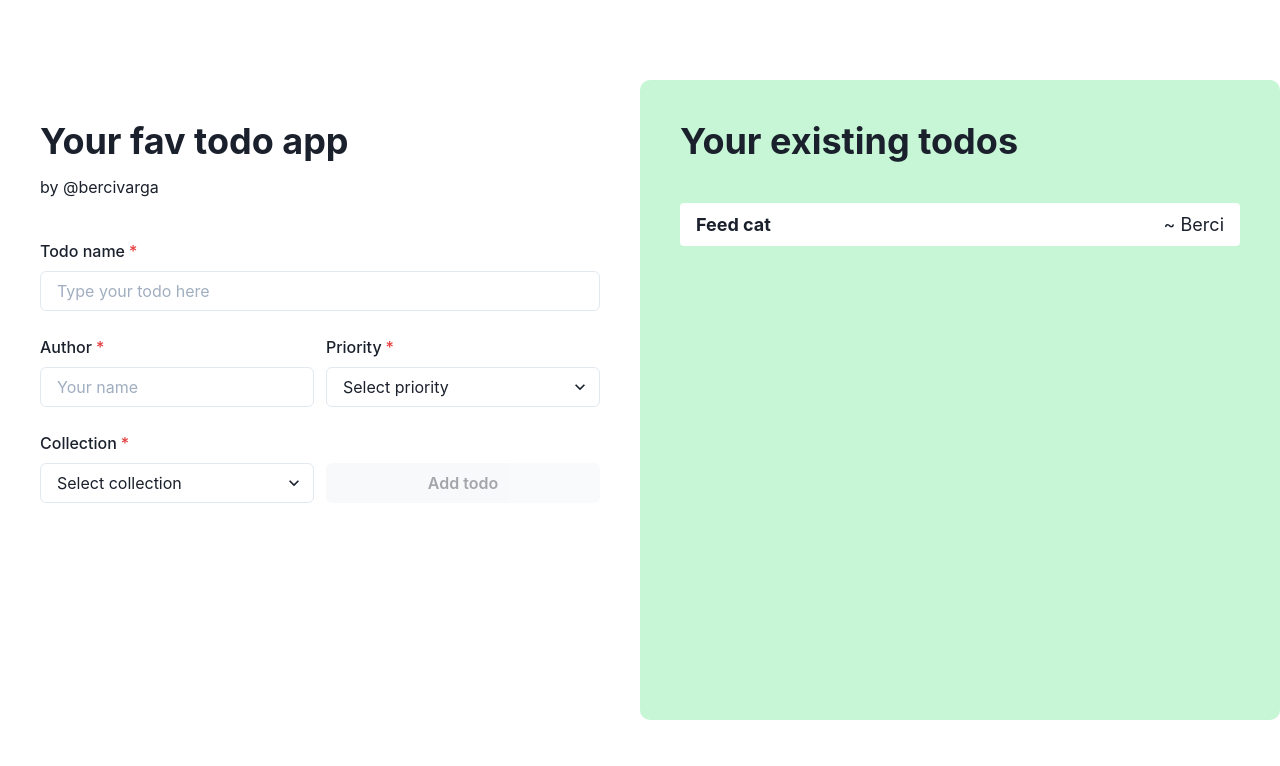
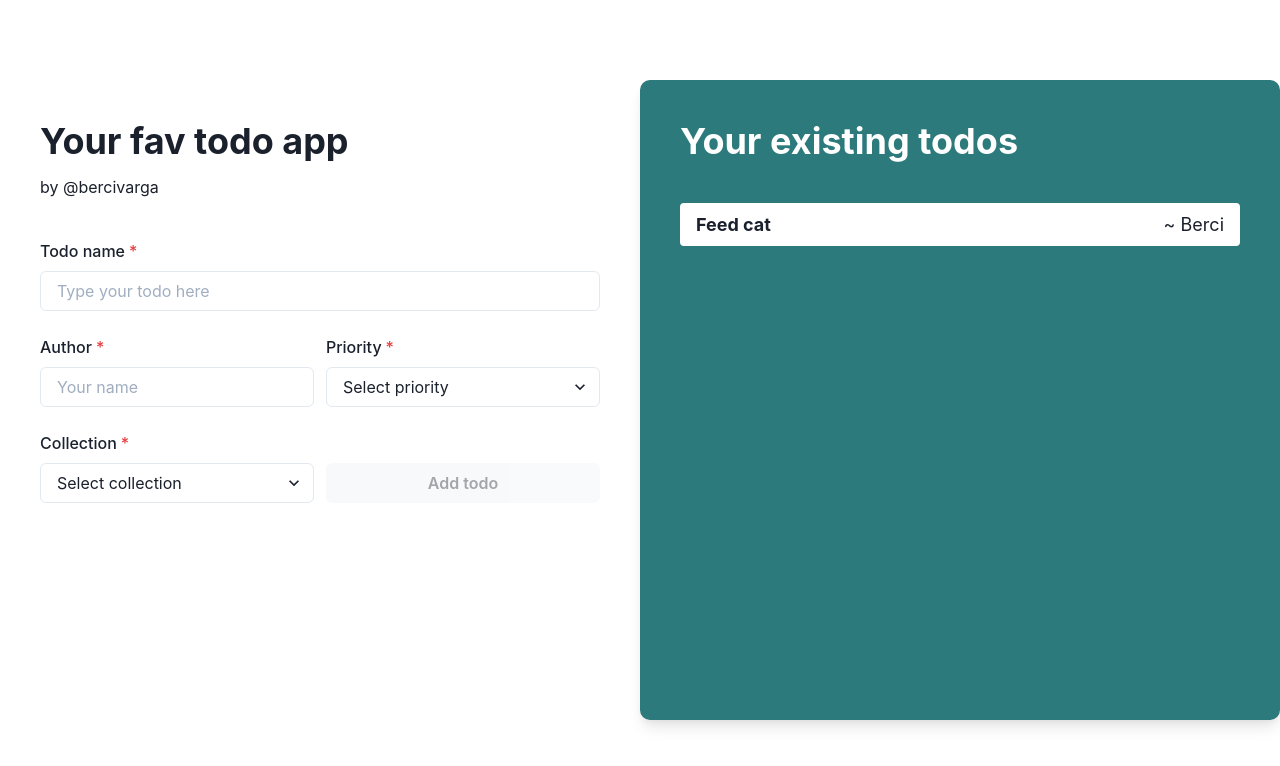
Before and after one commit to bercivarga/todo-poc, a React (Create React App) app: page / in a window 1280 px wide. Shown: the top 766 px of the page. Built offline with nearby package versions, Linux system fonts and the light colour scheme.

Commit message:
styling changes and fixing bugs

```diff
--- a/src/App.tsx
+++ b/src/App.tsx
@@ -18,7 +18,7 @@ export function useTodoContext() {
   return useContext(TodoContext);
 }
 
-function App() {
+function App(): JSX.Element {
   const [todos, setTodos] = useState<ITodo[]>(db.todos);
 
   function handleAddTodo(todo: ITodo): void {
--- a/src/components/TodoCreator.tsx
+++ b/src/components/TodoCreator.tsx
@@ -28,6 +28,7 @@ export default function TodoCreator(): JSX.Element {
   const todoCtx = useTodoContext();
 
   function handleTodoSubmit(): void {
+    console.log(isFormValid)
     if (!isFormValid) {
       return;
     }
@@ -45,9 +46,9 @@ export default function TodoCreator(): JSX.Element {
 
   const isFormValid: boolean = useMemo(() => {
     if (name && author && priority !== undefined && collection !== undefined) {
-      return false;
+      return true;
     }
-    return true;
+    return false;
   }, [name, author, priority, collection]);
 
   return (
@@ -61,7 +62,7 @@ export default function TodoCreator(): JSX.Element {
           </Link>
         </Text>
       </VStack>
-      <SimpleGrid columns={2} columnGap={3} rowGap={6}>
+      <SimpleGrid columns={2} columnGap={3} rowGap={6} w={"full"}>
         <GridItem colSpan={2}>
           <FormControl isRequired>
             <FormLabel>Todo name</FormLabel>
@@ -111,7 +112,7 @@ export default function TodoCreator(): JSX.Element {
           </FormControl>
         </GridItem>
         <GridItem colSpan={colSpan} alignSelf={"end"}>
-          <Button w={"full"} disabled={isFormValid} onClick={handleTodoSubmit}>
+          <Button w={"full"} disabled={!isFormValid} onClick={handleTodoSubmit}>
             Add todo
           </Button>
         </GridItem>
--- a/src/components/TodoList.tsx
+++ b/src/components/TodoList.tsx
@@ -1,26 +1,59 @@
-import React from 'react'
-import { Flex, Heading, Text, ListItem, UnorderedList, VStack } from "@chakra-ui/react";
+import {
+  Flex,
+  Heading,
+  Text,
+  ListItem,
+  UnorderedList,
+  VStack,
+  useBreakpointValue,
+} from "@chakra-ui/react";
 import { Link } from "react-router-dom";
 import { useTodoContext } from "../App";
 
 export default function TodoList(): JSX.Element {
-  const todoCtx = useTodoContext()
+  const borderRad = useBreakpointValue({ base: 0, md: 10 });
+  const todoCtx = useTodoContext();
 
   return (
-      <VStack w="full" h="full" p={10} spacing={10} alignItems="flex-start" bg={'green.100'} borderRadius={10}>
-        <Heading as={'h2'}>Your existing todos</Heading>
-        <UnorderedList styleType={'none'} w={'full'} display={'flex'} flexDir={'column'} spacing={2}>
-          {todoCtx?.todos.map(todo => (
+    <VStack
+      w="full"
+      h="full"
+      p={10}
+      spacing={10}
+      alignItems="flex-start"
+      bg={"teal.600"}
+      borderRadius={borderRad}
+      boxShadow={"lg"}
+    >
+      <Heading as={"h2"} color={"white"}>
+        Your existing todos
+      </Heading>
+      <UnorderedList
+        styleType={"none"}
+        w={"full"}
+        display={"flex"}
+        flexDir={"column"}
+        spacing={2}
+      >
+        {todoCtx?.todos.map((todo) => (
           <Link to={`/${todo.id}`} key={todo.id}>
             <ListItem>
-                  <Flex direction={'row'} justifyContent={'space-between'} p={'8px 16px'} bg={'white'} borderRadius={4}>
-                    <Text fontSize='lg' fontWeight={'bold'}>{todo.name}</Text>
-                    <Text fontSize='lg'>~ {todo.author}</Text>
+              <Flex
+                direction={"row"}
+                justifyContent={"space-between"}
+                p={"8px 16px"}
+                bg={"white"}
+                borderRadius={4}
+              >
+                <Text fontSize="lg" fontWeight={"bold"}>
+                  {todo.name}
+                </Text>
+                <Text fontSize="lg">~ {todo.author}</Text>
               </Flex>
             </ListItem>
           </Link>
         ))}
       </UnorderedList>
     </VStack>
-  )
+  );
 }
--- a/src/components/TodoNavigator.tsx
+++ b/src/components/TodoNavigator.tsx
@@ -1,4 +1,3 @@
-import React from 'react'
 import TodoCreator from "./TodoCreator";
 import TodoList from "./TodoList";
 import { Container, Flex } from "@chakra-ui/react";
@@ -8,7 +7,7 @@ export default function TodoNavigator(): JSX.Element {
     <Container maxW={'container.xl'} p={0}>
       <Flex
         h={{ base: 'auto', md: '100vh' }}
-        py={[0, 10, 20]}
+        py={[0, 0, 20]}
         direction={{ base: 'column-reverse', md: 'row' }}
       >
         <TodoCreator />
--- a/src/components/TodoPage.tsx
+++ b/src/components/TodoPage.tsx
@@ -1,28 +1,57 @@
-import { Container, Flex, Heading, Spinner, VStack, Text, Button, Divider } from "@chakra-ui/react";
+import {
+  Container,
+  Flex,
+  Heading,
+  Spinner,
+  VStack,
+  Button,
+  Tag,
+  Box,
+  HStack,
+} from "@chakra-ui/react";
 import { useParams, useNavigate } from "react-router-dom";
 import { Collection, Priority } from "../enums";
 import { useTodoContext } from "../App";
 
 export default function TodoPage(): JSX.Element {
-  const { todoId } = useParams<{todoId: string}>()
-  const navigate = useNavigate()
-  const todoCtx = useTodoContext()
+  const { todoId } = useParams<{ todoId: string }>();
+  const navigate = useNavigate();
+  const todoCtx = useTodoContext();
 
-  const todo = todoCtx?.todos.find(todo => todo.id === todoId)
+  const todo = todoCtx?.todos.find((todo) => todo.id === todoId);
 
   return (
-      <Container maxW={'container.sm'} marginTop={8}>
-        <Button onClick={() => navigate('/')}>Go back</Button>
-        <Flex p={8} marginTop={8} bg={'whiteAlpha.100'} borderRadius={8} boxShadow={'lg'}>
-          {!todo && <Spinner />}
-          <VStack spacing={10} alignItems={'flex-start'} w={"full"}>
-            <Heading as={'h2'} size={'xl'}>{todo?.name}</Heading>
-            <Divider borderColor={'blackAlpha.900'} />
-            <Heading as={'h3'} size={'md'}>Author: {todo?.author}</Heading>
-            <Text>In collection: {Collection[todo?.collection as number]}</Text>
-            <Text>Priority: {Priority[todo?.collection as number]}</Text>
+    <Container maxW={"container.sm"} marginTop={8}>
+      <Button onClick={() => navigate("/")}>Go back</Button>
+      <Flex
+        marginTop={8}
+        bg={"whiteAlpha.100"}
+        borderRadius={8}
+        overflow={"hidden"}
+        boxShadow={"lg"}
+      >
+        {!todo && <Spinner />}
+        <VStack alignItems={"flex-start"} w={"full"}>
+          <Box p={8} bg={"teal.600"} w={"full"} h={"full"}>
+            <Heading as={"h2"} size={"lg"} color={"white"}>
+              {todo?.name}
+            </Heading>
+          </Box>
+          <VStack p={8} spacing={10} alignItems={"flex-start"} w={"full"}>
+            <Heading as={"h3"} size={"md"}>
+              Author: {todo?.author}
+            </Heading>
+            <HStack spacing={2} flexWrap={"wrap"}>
+              <Tag size={"md"} variant={"solid"} colorScheme={"teal"}>
+                Priority: {Priority[todo?.collection as number]}
+              </Tag>
+              <Tag size={"md"} variant={"solid"} colorScheme={"orange"}>
+                In collection: {Collection[todo?.collection as number]}
+              </Tag>
+            </HStack>
           </VStack>
-        </Flex>
-      </Container>
-  )
+        </VStack>
+      </Flex>
+    </Container>
+  );
 }
```
Lines whose indentation alone changed are shown as unchanged.
